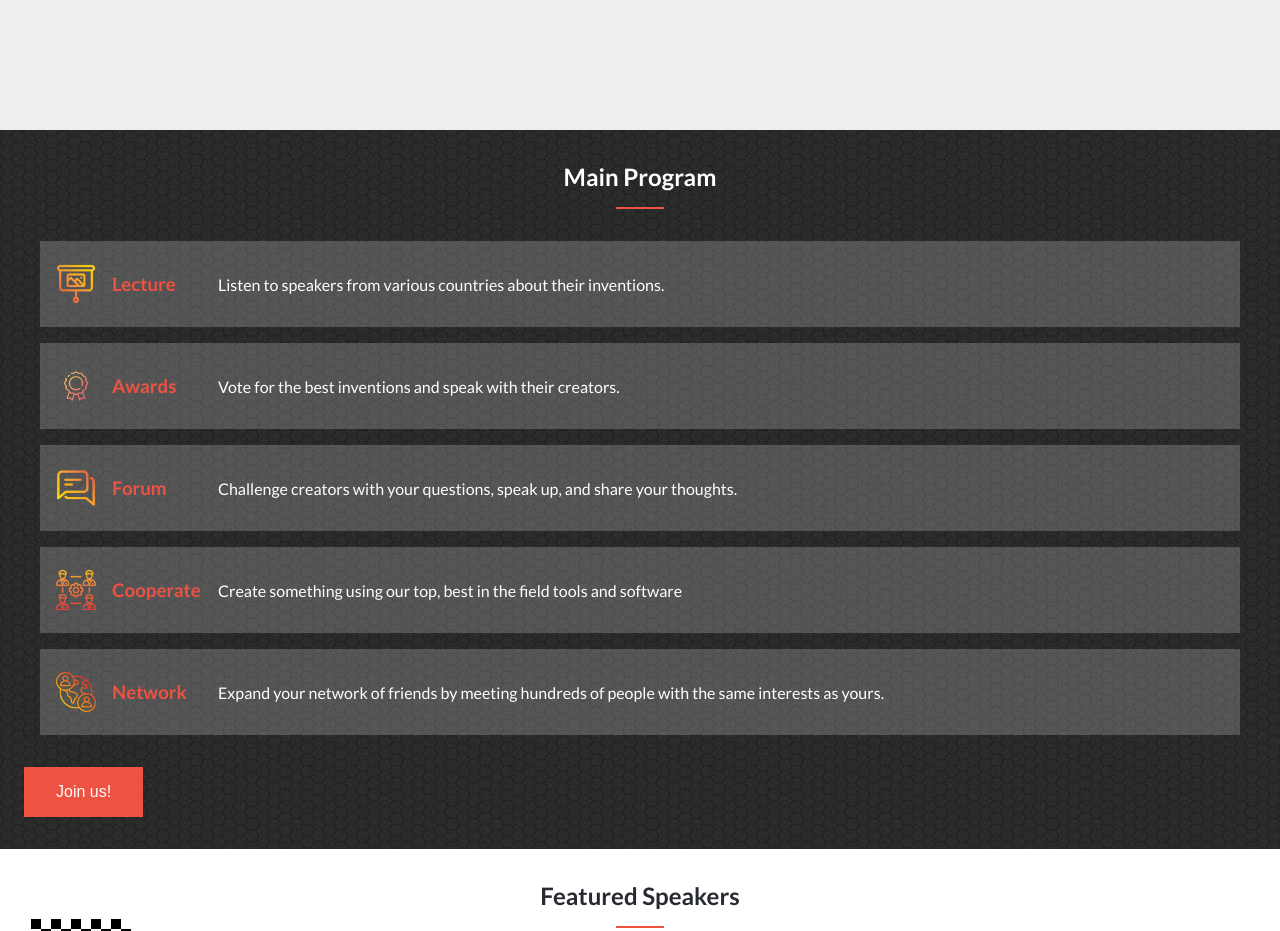
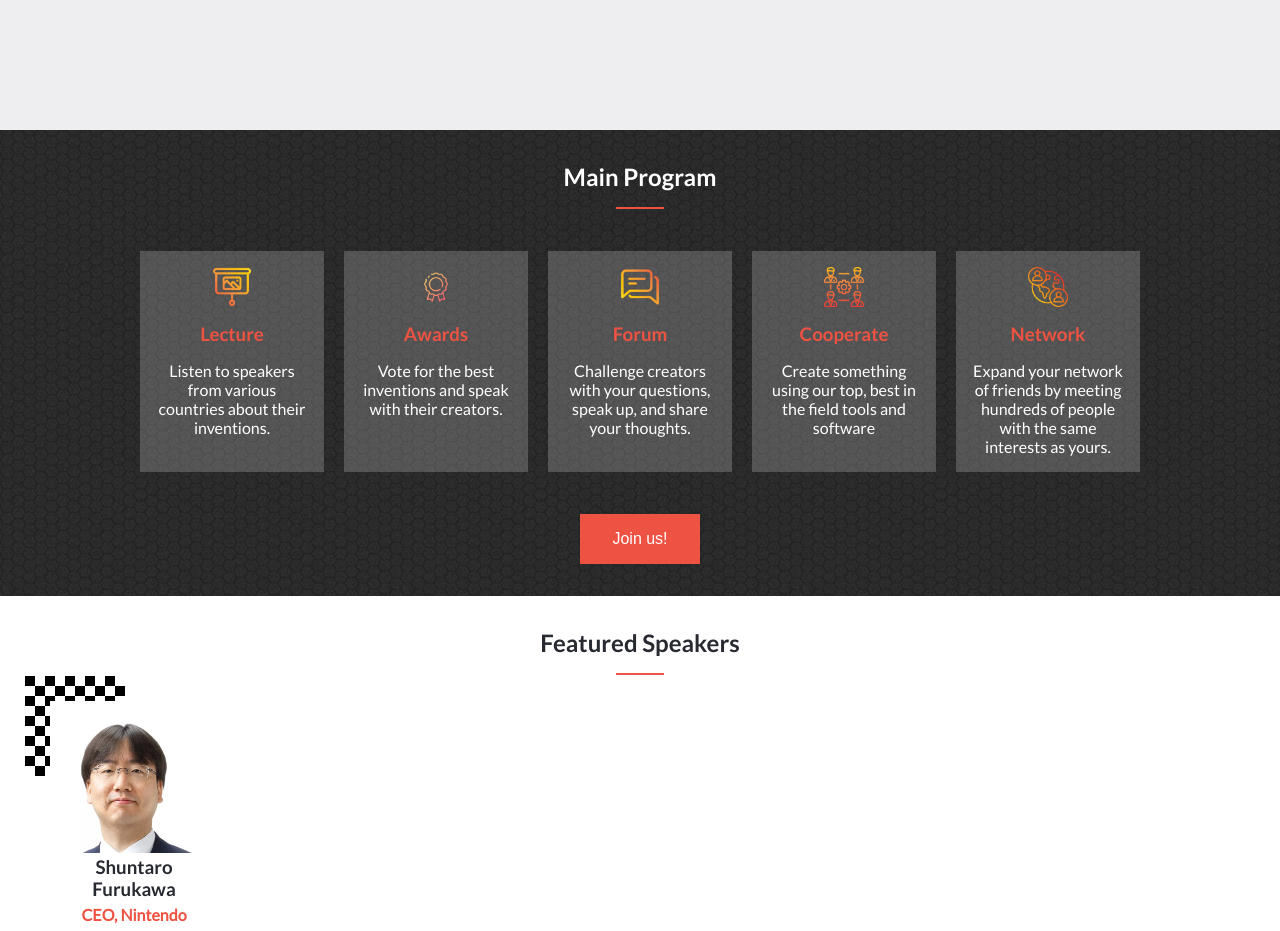
Before and after one commit to whid-bb/Conference-page, a website built with webpack: page build/index.html in a window 1280 px wide. Shown: the part 600-1531 px from the top of the page. Built offline with nearby package versions, Linux system fonts and the light colour scheme.

Commit message:
Adjust program section to desktop

```diff
--- a/build/index.html
+++ b/build/index.html
@@ -64,8 +64,8 @@
         </div>
         <div id="main-header-overlay" class="full-size"></div>
     </header>
-    <section id="program" class="section-container full-size">
-        <div class="content">
+    <section id="program" class=" full-size">
+        <div class="content section-container">
             <div class="section-head">
                 <h2>Main Program</h2>
             </div>
--- a/build/scss/sections/_program.scss
+++ b/build/scss/sections/_program.scss
@@ -39,6 +39,12 @@
   align-items: center;
   font-family: 'lato-bold', $failFont;
 
+  @include md() {
+    flex-direction: column;
+    justify-content: center;
+    text-align: center;
+  }
+
   .pc-ico-text {
     margin: 1rem;
     min-width: 90px;
--- a/build/scss/sections/_sections.scss
+++ b/build/scss/sections/_sections.scss
@@ -32,6 +32,11 @@
     flex-wrap: wrap;
     margin: 2rem 0;
     flex-direction: column;
+
+    @include md() {
+      flex-direction: row;
+      justify-content: center;
+    }
   }
 
   .section-box-content {
@@ -41,9 +46,22 @@
     align-items: center;
     padding: 1rem;
     margin-bottom: 1rem;
+    @include md() {
+      max-width: 184px;
+      min-width: 184px;
+      flex-direction: column;
+      text-align: center;
+      flex: 1 0 18%;
+      margin: 10px;
 
-    &:last-child {
-      margin-bottom: 0;
+      &:last-child {
+        margin-bottom: un;
+      }
+    }
+    @include mdMax() {
+      &:last-child {
+        margin-bottom: 0;
+      }
     }
   }
 }
--- a/build/scss/utils/_breakpoints.scss
+++ b/build/scss/utils/_breakpoints.scss
@@ -1,8 +1,14 @@
 $breakpoints: (
   'md': 768px,
+  'mdmax': 767px,
 );
 @mixin md {
   @media (min-width: map-get($breakpoints, 'md')) {
     @content;
   }
 }
+@mixin mdMax {
+  @media (max-width: map-get($breakpoints, 'mdmax')) {
+    @content;
+  }
+}
```
